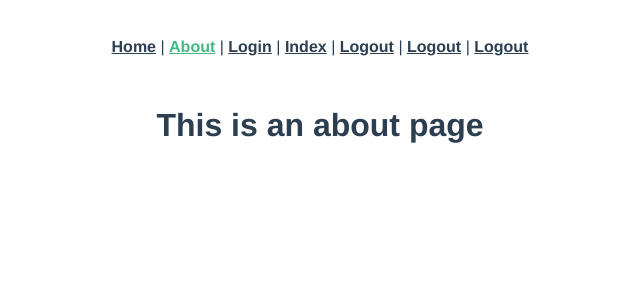
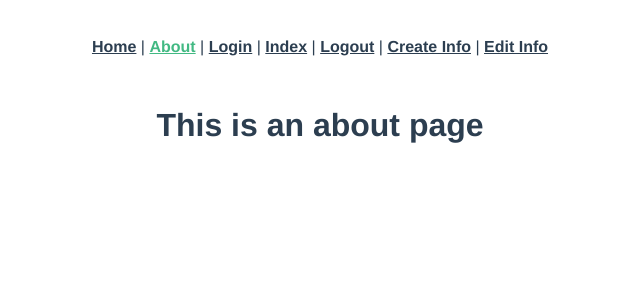
Before and after one commit to eliot-pitman/student-portal, a Vue app: page /about in a window 1280 px wide. Shown: the top 300 px of the page, without its empty margins (320-960 px from the left). Built offline with nearby package versions, Linux system fonts and the light colour scheme.

Commit message:
adds links to app.vue

```diff
--- a/src/App.vue
+++ b/src/App.vue
@@ -10,9 +10,9 @@
     |
     <router-link to="/logout">Logout</router-link>
     |
-    <router-link to="/create">Logout</router-link>
+    <router-link to="/create">Create Info</router-link>
     |
-    <router-link to="/edit">Logout</router-link>
+    <router-link to="/edit">Edit Info</router-link>
   </nav>
   <router-view />
 </template>
```
